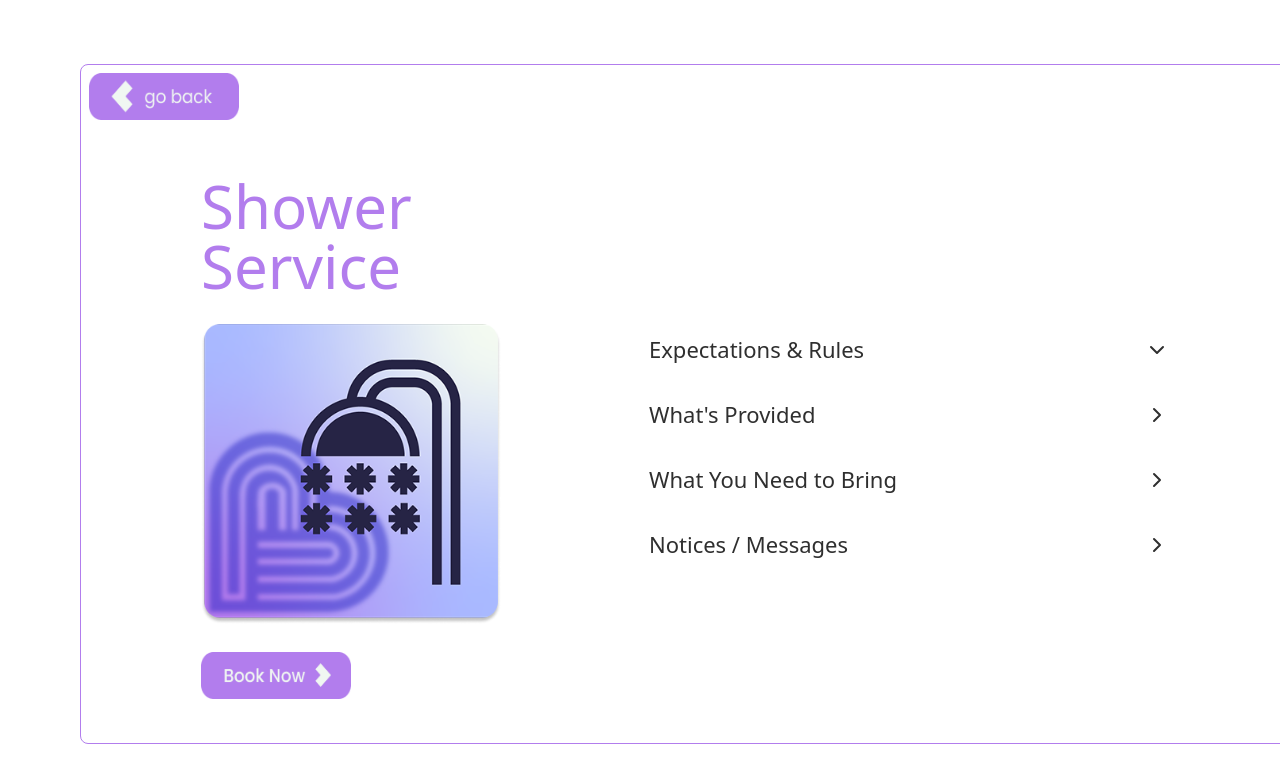
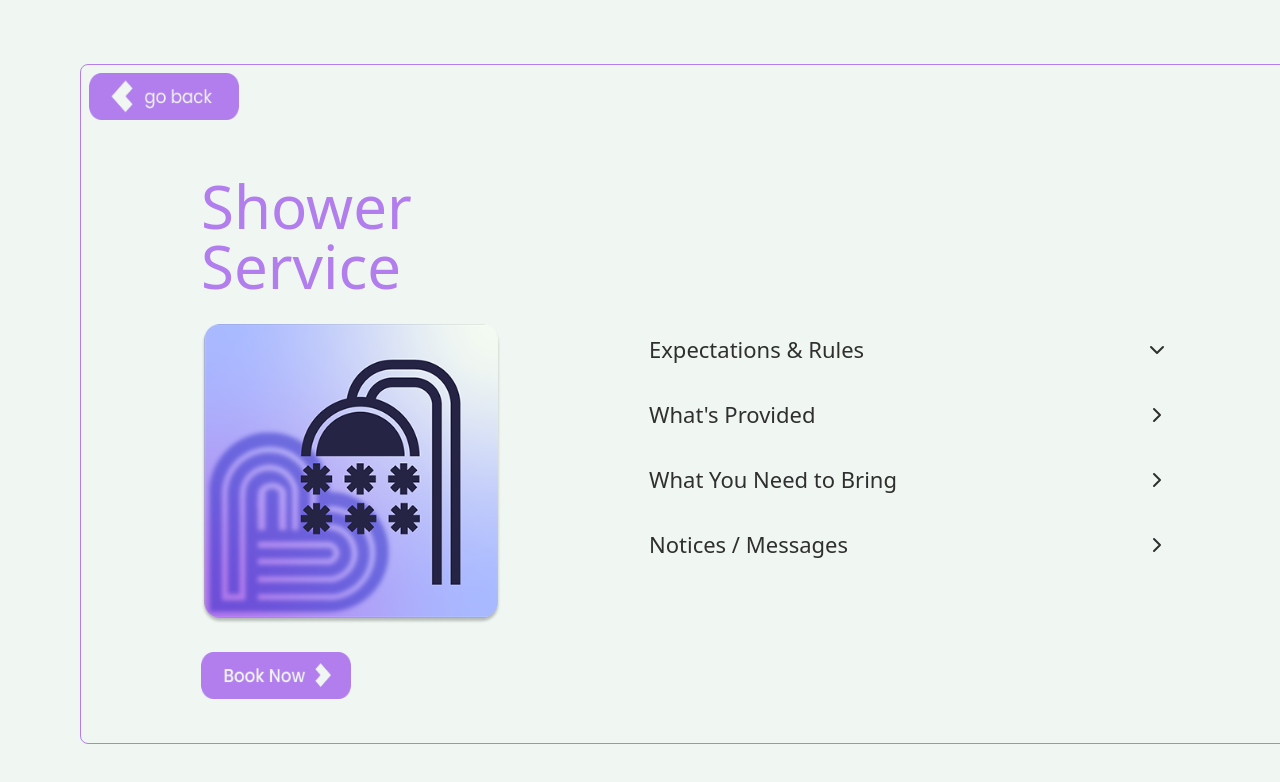
Before and after one commit to JumboCode/breaktime, a React (Vite) app in the folder frontend/breaktime/: page /test in a window 1280 px wide. Shown: the top 782 px of the page. Built offline with nearby package versions, Linux system fonts and the light colour scheme.

Commit message:
changing background color

```diff
--- a/frontend/breaktime/src/components/popup/LandingPagePopup.jsx
+++ b/frontend/breaktime/src/components/popup/LandingPagePopup.jsx
@@ -31,7 +31,8 @@ function LandingPagePopup() {
     };
 
     return (
-        <div className="absolute bottom-2 top-16 left-20 w-[1250px] h-[680px] bg-white
+        <div className="min-h-screen w-full bg-[#F0F7F2] relative">
+            <div className="absolute bottom-2 top-16 left-20 w-[1250px] h-[680px]
             border-1 border-solid border-[#B27DED] rounded-lg font-poppins cursor-pointer">
                 <img
                     src={ButtonGoBack}
@@ -79,6 +80,7 @@ function LandingPagePopup() {
                     </div>
                 </div>
             </div>
+        </div>
     );
 }
 export default LandingPagePopup;
```
Lines whose indentation alone changed are shown as unchanged.
